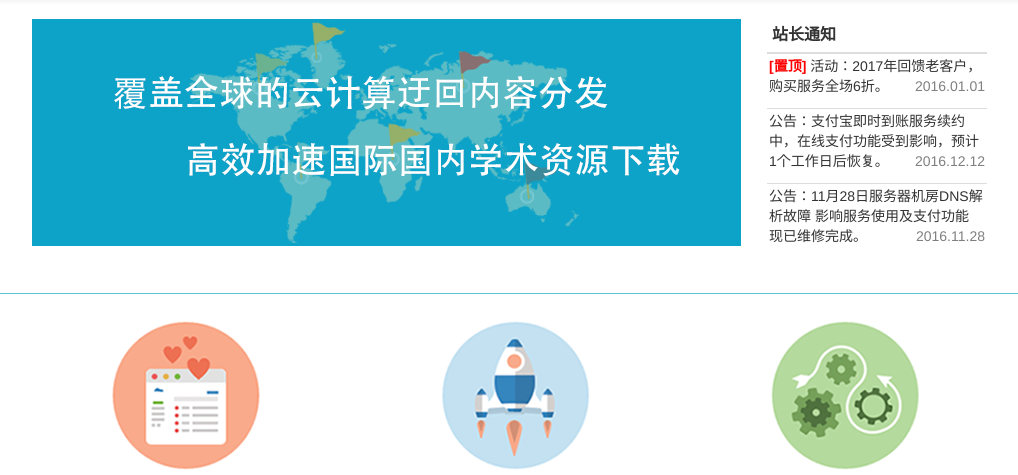
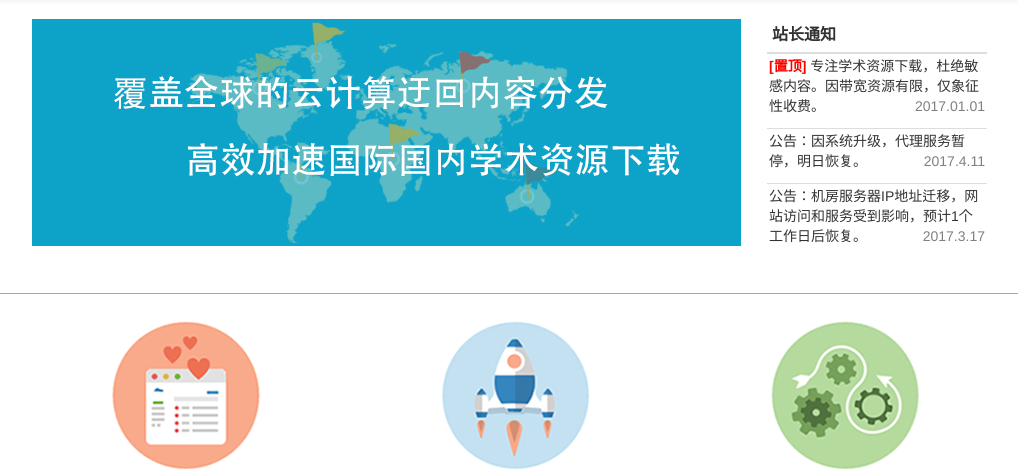
Before and after one commit to flyz1360/scholarcloud, a Django app: template templates/index.html in a window 1280 px wide. Shown: the part 71-546 px from the top of the page, without its empty margins (123-1141 px from the left). Run offline with Django 3.2, Linux system fonts and the light colour scheme; the template is opened without the code that fills it, so the values that code supplies are empty; parts of the project's set-up code (start-up, migrations or seed data) failed here and were passed over; some libraries are stand-ins or nearby versions.

Commit message:
update files on server

```diff
--- a/templates/index.html
+++ b/templates/index.html
@@ -28,7 +28,7 @@
                   </div>
                   <div class="checkbox">
                     <label>
-                      <input type="checkbox">记住你
+                      <input type="checkbox">记住我
                     </label>
                   </div>
                   <button type="submit" class="btn btn-default btn-block">登录</button>
@@ -47,9 +47,9 @@
                         <tr><th style="padding: 0px 5px 5px 5px">站长通知</th></tr>
                     </thead>
                     <tbody >
-                        <tr><td style="padding: 2px"><strong>[置顶]</strong> 活动：2017年回馈老客户，购买服务全场6折。<p>2016.01.01</p></td></tr>
-						<tr><td style="padding: 2px">公告：支付宝即时到账服务续约中，在线支付功能受到影响，预计1个工作日后恢复。<p>2016.12.12</p></td></tr>
-                        <tr><td style="padding: 2px">公告：11月28日服务器机房DNS解析故障 影响服务使用及支付功能 现已维修完成。<p>2016.11.28</p></td></tr>
+                        <tr><td style="padding: 2px"><strong>[置顶]</strong> 专注学术资源下载，杜绝敏感内容。因带宽资源有限，仅象征性收费。<p>2017.01.01</p></td></tr>
+						<tr><td style="padding: 2px">公告：因系统升级，代理服务暂停，明日恢复。<p>2017.4.11</p></td></tr>
+						<tr><td style="padding: 2px">公告：机房服务器IP地址迁移，网站访问和服务受到影响，预计1个工作日后恢复。<p>2017.3.17</p></td></tr>
                     </tbody>
                 </table>
             </div>
```
